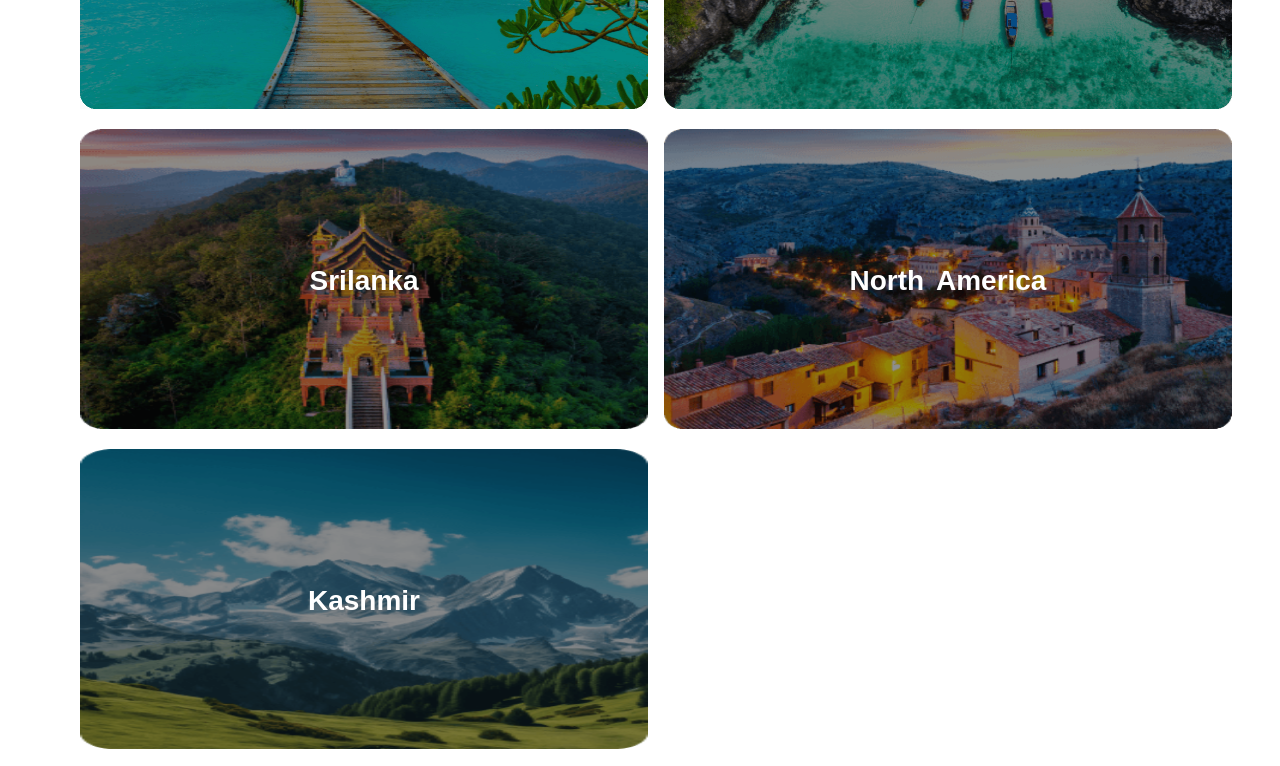
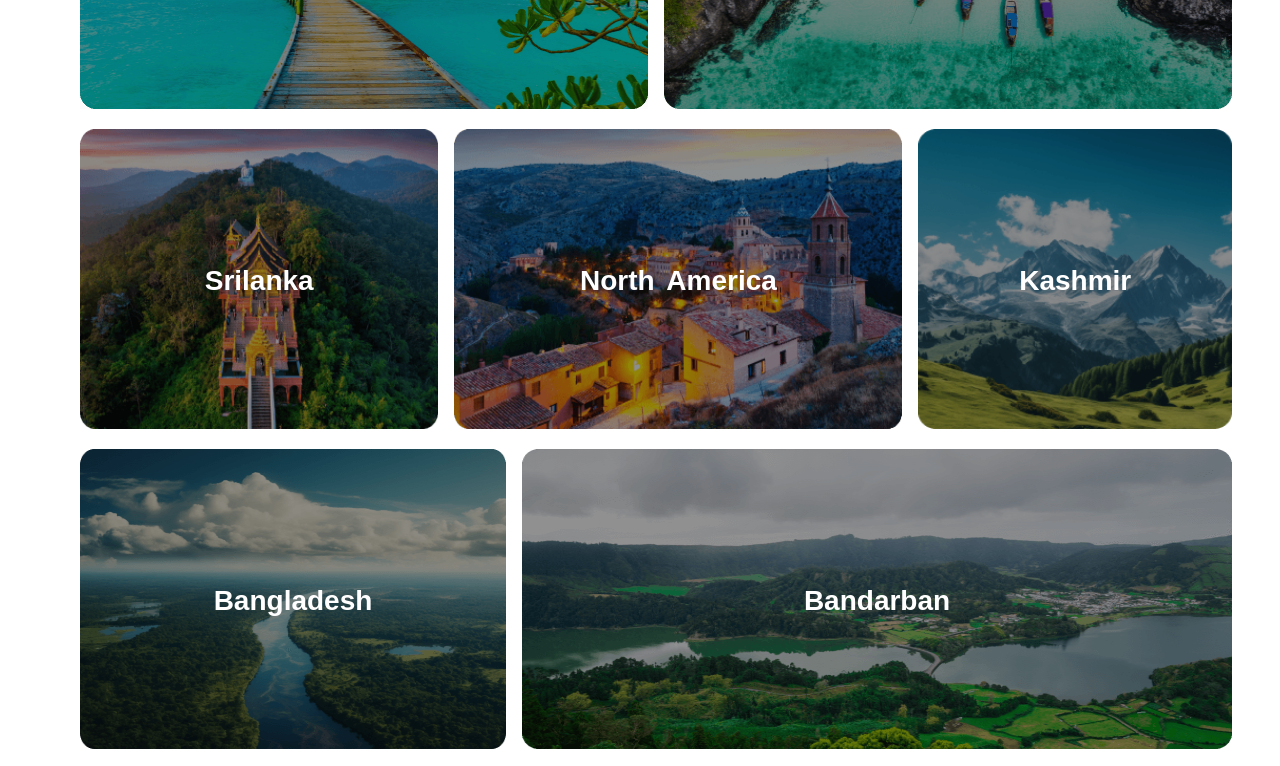
Before and after one commit to tasmia-munira/Hero-Travel, a plain HTML site: page index.html in a window 1280 px wide. Shown: the part 1700-2466 px from the top of the page. Drawn offline with Linux system fonts and the light colour scheme.

Commit message:
completed destination section

```diff
--- a/destination.css
+++ b/destination.css
@@ -8,7 +8,9 @@
     filter: brightness(70%);
 }
 
-.row-1, .row-2, .row-3 {
+.row-1,
+.row-2,
+.row-3 {
     display: grid;
     grid-template-columns: 1fr 1fr;
     margin: 1rem 0;
@@ -16,11 +18,11 @@
 }
 
 .row-2 {
-    grid-template-columns: 0.8fr, 1fr, 0.7fr;
+    grid-template-columns: 0.8fr 1fr 0.7fr;
 }
 
 .row-3 {
-    grid-template-columns: 0.75fr, 1.25fr;
+    grid-template-columns: 0.75fr 1.25fr;
 }
 
 
```
